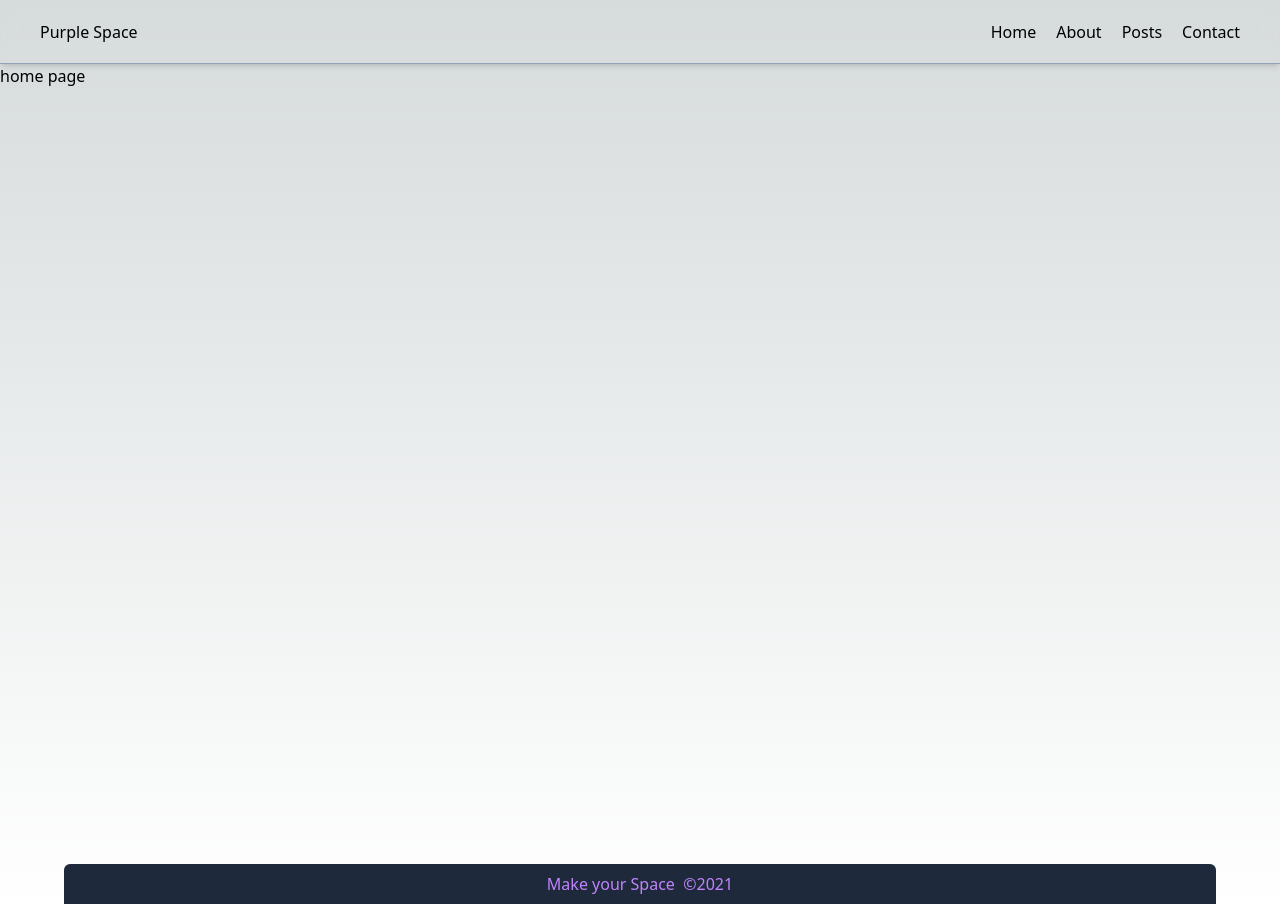
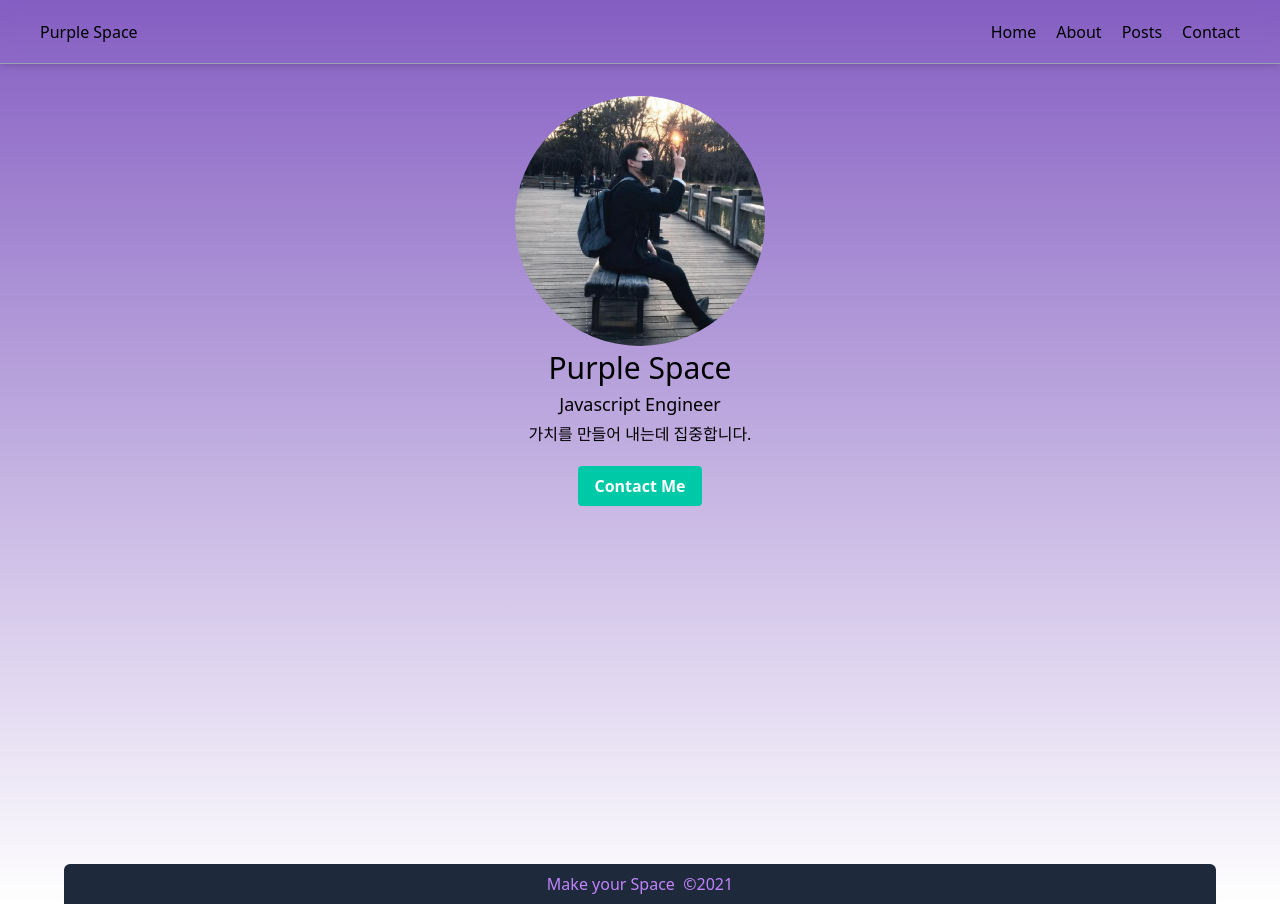
Before and after one commit to k-cool/the-blog, a Next.js app: page /home in a window 1280 px wide. Built offline with nearby package versions, Linux system fonts and the light colour scheme.

Commit message:
ProfileCard 컴포넌트 구현

```diff
--- a/src/app/globals.css
+++ b/src/app/globals.css
@@ -3,6 +3,13 @@
 @tailwind utilities;
 
 :root {
+  --primary: #845ec2;
+  --secondary: #b39cd0;
+  --tertiary: #fbeaff;
+  --contrast: #00c9a7;
+  --black: #4b4453;
+  --gray: #b0a8b9;
+  --white: #fbeaff;
   --foreground-rgb: 0, 0, 0;
   --background-start-rgb: 214, 219, 220;
   --background-end-rgb: 255, 255, 255;
@@ -16,6 +23,7 @@
     /* --background-start-rgb: 105, 42, 195; */
     /* --background-start-rgb: 0, 0, 0; */
     --background-end-rgb: 0, 0, 0;
+    --background-hex: #4b4453;
   }
 }
 
@@ -24,7 +32,8 @@ body {
   background: linear-gradient(
       to bottom,
       transparent,
-      rgb(var(--background-end-rgb))
+      /* var(--black)  */ rgb(var(--background-end-rgb))
     )
-    rgb(var(--background-start-rgb));
+    var(--primary);
+  /* rgb(var(--background-start-rgb)); */
 }
--- a/src/app/home/page.tsx
+++ b/src/app/home/page.tsx
@@ -1,7 +1,9 @@
+import ProfileCard from "@/components/ProfileCard";
+
 export default function HomePage() {
   return (
     <>
-      <h1>home page</h1>
+      <ProfileCard />
     </>
   );
 }
--- /dev/null
+++ b/src/components/Avatar.tsx
@@ -0,0 +1,15 @@
+import Image from "next/image";
+
+import profileImg from "../../public/Images/profile_image.png";
+
+interface AvatarProps {
+  src: string;
+}
+
+export default function Avatar() {
+  return (
+    <div className="w-[250px] h-[250px] rounded-full overflow-hidden">
+      <Image src={profileImg} alt="profile image" width={250} height={250} />
+    </div>
+  );
+}
--- /dev/null
+++ b/src/components/Button.tsx
@@ -0,0 +1,17 @@
+import type { MouseEventHandler } from "react";
+
+interface ButtonProps {
+  children: string;
+  onClick?: MouseEventHandler<HTMLButtonElement>;
+}
+
+export default function Button({ children, onClick }: ButtonProps) {
+  return (
+    <button
+      className="bg-contrast hover:opacity-50 py-2 px-4  rounded text-white font-bold"
+      onClick={onClick}
+    >
+      {children}
+    </button>
+  );
+}
--- /dev/null
+++ b/src/components/ProfileCard.tsx
@@ -0,0 +1,23 @@
+"use client";
+
+import { useRouter } from "next/navigation";
+import Avatar from "./Avatar";
+import Button from "./Button";
+
+export default function ProfileCard() {
+  const router = useRouter();
+
+  const handleClick = () => {
+    router.push("/contact");
+  };
+
+  return (
+    <div className="flex flex-col items-center gap-1 py-8">
+      <Avatar />
+      <span className="text-3xl">Purple Space</span>
+      <span className="text-lg">Javascript Engineer</span>
+      <span className="mb-4">가치를 만들어 내는데 집중합니다.</span>
+      <Button onClick={handleClick}>Contact Me</Button>
+    </div>
+  );
+}
--- a/tailwind.config.js
+++ b/tailwind.config.js
@@ -1,4 +1,6 @@
 /** @type {import('tailwindcss').Config} */
+const colors = require("tailwindcss/colors");
+
 module.exports = {
   content: [
     "./src/pages/**/*.{js,ts,jsx,tsx,mdx}",
@@ -13,6 +15,15 @@ module.exports = {
           "conic-gradient(from 180deg at 50% 50%, var(--tw-gradient-stops))",
       },
     },
+    colors: {
+      primary: "#845ec2",
+      secondary: "#b39cd0",
+      tertiary: "#fbeaff",
+      contrast: "#00c9a7",
+      themeBlack: "#4b4453",
+      themeGray: "#b0a8b9",
+      ...colors,
+    },
   },
   plugins: [require("tailwind-scrollbar")({ nocompatible: true })],
 };
```
Also changed, not shown: public/Images/profile_image.png (added).
